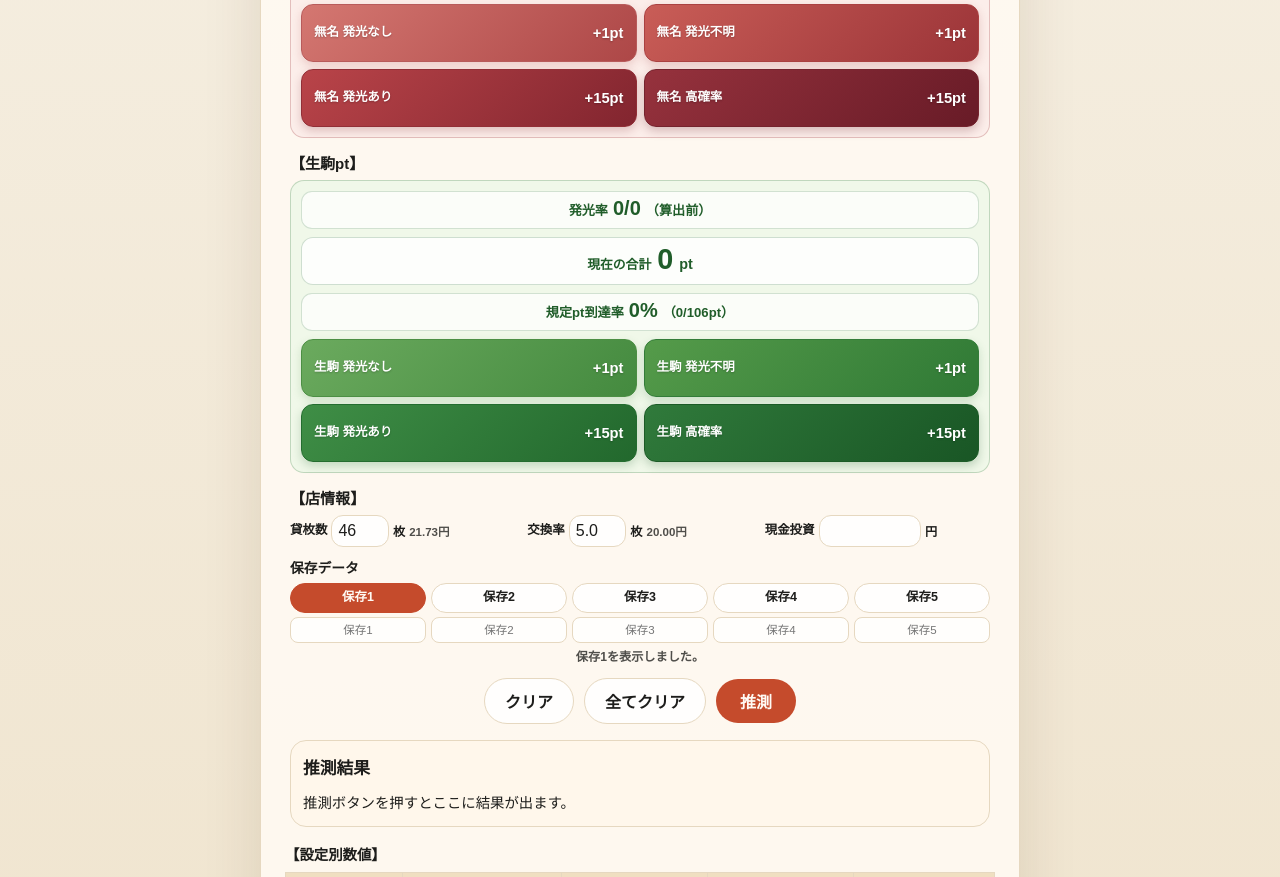
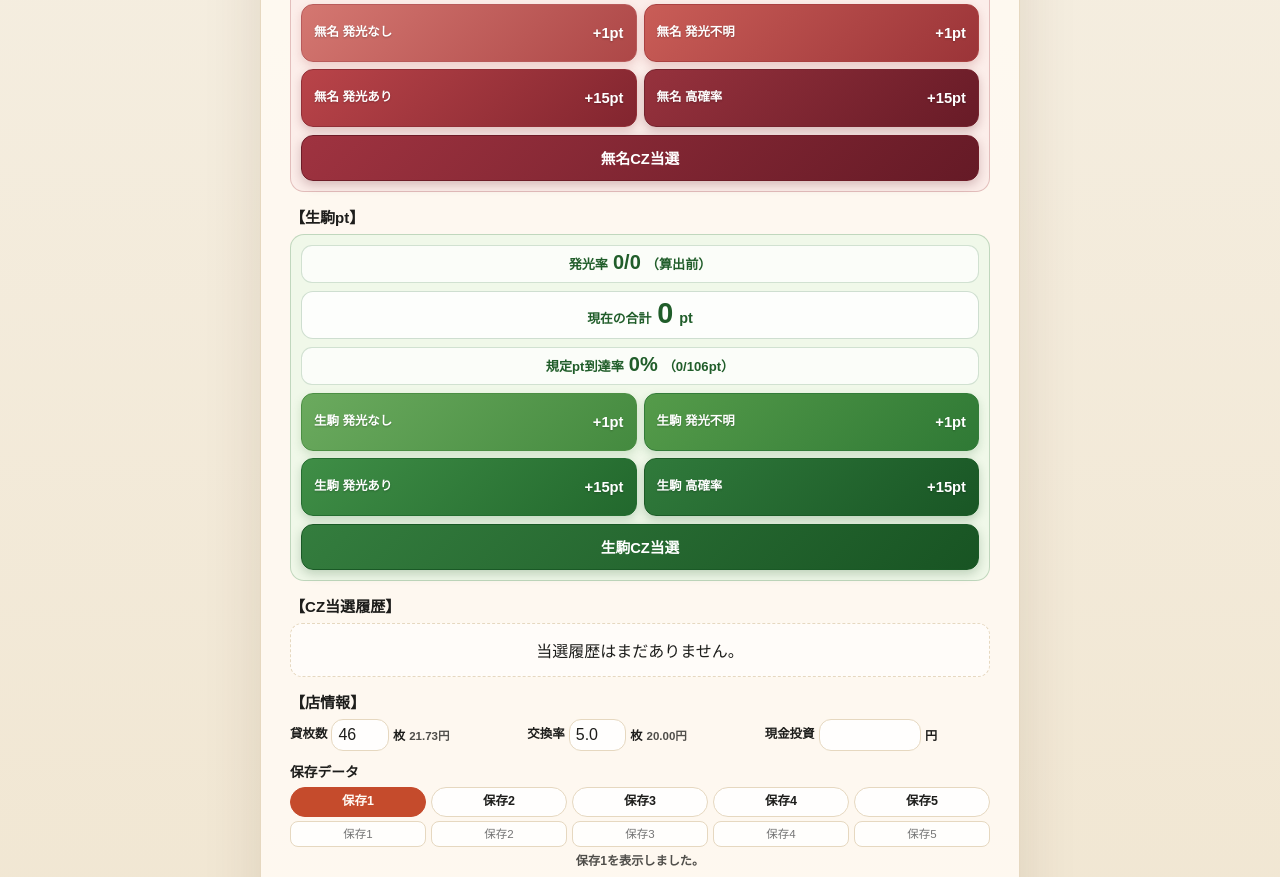
Before and after one commit to umedademu/suisoku, a Next.js app: page /kabaneri2 in a window 1280 px wide. Shown: the part 660-1537 px from the top of the page. Built offline with nearby package versions, Linux system fonts and the light colour scheme.

Commit message:
カバネリ2にCZ当選履歴を追加

```diff
--- a/app/globals.css
+++ b/app/globals.css
@@ -605,6 +605,51 @@ a {
   gap: 7px;
 }
 
+.character-cz-win-button {
+  min-height: 46px;
+  border: 1px solid transparent;
+  border-radius: 12px;
+  color: #ffffff;
+  cursor: pointer;
+  font: inherit;
+  font-size: 0.92rem;
+  font-weight: 800;
+  transition:
+    transform 0.15s ease,
+    filter 0.15s ease,
+    box-shadow 0.15s ease;
+}
+
+.character-cz-win-button-red {
+  border-color: #6e1c28;
+  background: linear-gradient(135deg, #9f3340, #651a26);
+  box-shadow: 0 4px 11px rgba(101, 26, 38, 0.25);
+}
+
+.character-cz-win-button-green {
+  border-color: #1a5926;
+  background: linear-gradient(135deg, #347d3e, #185423);
+  box-shadow: 0 4px 11px rgba(24, 84, 35, 0.24);
+}
+
+.character-cz-win-button:hover {
+  filter: brightness(1.07);
+  transform: translateY(-1px);
+}
+
+.character-cz-win-button:active {
+  transform: translateY(1px);
+}
+
+.character-cz-win-button:focus-visible {
+  outline: 3px solid rgba(112, 47, 47, 0.24);
+  outline-offset: 2px;
+}
+
+.character-cz-win-button-green:focus-visible {
+  outline-color: rgba(40, 121, 52, 0.28);
+}
+
 .character-point-button {
   display: grid;
   grid-template-columns: minmax(0, 1fr) max-content;
@@ -700,6 +745,53 @@ a {
 .character-point-button-points {
   font-size: 0.92rem;
   white-space: nowrap;
+}
+
+.character-cz-history-empty {
+  margin: 0;
+  border: 1px dashed var(--border);
+  border-radius: 12px;
+  background: rgba(255, 255, 255, 0.58);
+  color: var(--muted);
+  padding: 14px;
+  text-align: center;
+}
+
+.character-cz-history-wrap {
+  margin-top: 0;
+}
+
+.character-cz-history-table {
+  min-width: 480px;
+  table-layout: fixed;
+}
+
+.character-cz-history-table th:first-child {
+  width: 12%;
+}
+
+.character-cz-history-table th:nth-child(2) {
+  width: 28%;
+}
+
+.character-cz-history-table th:nth-child(3),
+.character-cz-history-table th:nth-child(4) {
+  width: 30%;
+}
+
+.character-cz-history-main,
+.character-cz-history-sub {
+  display: block;
+}
+
+.character-cz-history-main {
+  font-size: 0.86rem;
+}
+
+.character-cz-history-sub {
+  margin-top: 2px;
+  color: var(--muted);
+  font-size: 0.68rem;
 }
 
 .number-input:focus {
--- a/app/kabaneri2/page.tsx
+++ b/app/kabaneri2/page.tsx
@@ -72,6 +72,13 @@ type CycleInputGroup = {
   rows: CycleInputRow[];
 };
 
+const CHARACTER_STANDARD_POINTS = {
+  無名: 108,
+  生駒: 106
+} as const;
+
+type KabaneriCharacter = keyof typeof CHARACTER_STANDARD_POINTS;
+
 type CharacterPointButton = {
   key: string;
   label: string;
@@ -82,7 +89,7 @@ type CharacterPointButton = {
 
 type CharacterPointGroup = {
   title: string;
-  character: "無名" | "生駒";
+  character: KabaneriCharacter;
   pointKey: "mumeiPoints" | "ikomaPoints";
   standardPoints: 108 | 106;
   noLightCountKey: "mumeiNoLightCount" | "ikomaNoLightCount";
@@ -91,7 +98,24 @@ type CharacterPointGroup = {
   pointButtons: CharacterPointButton[];
 };
 
-type InputGroup = StandardInputGroup | CycleInputGroup | CharacterPointGroup;
+type CharacterHistoryGroup = {
+  title: string;
+  history: true;
+};
+
+type CharacterPointHistoryEntry = {
+  character: KabaneriCharacter;
+  points: number;
+  noLightCount: number;
+  withLightCount: number;
+  recordedAt: number;
+};
+
+type InputGroup =
+  | StandardInputGroup
+  | CycleInputGroup
+  | CharacterPointGroup
+  | CharacterHistoryGroup;
 
 type DetailColumn = {
   label: string;
@@ -204,6 +228,10 @@ const inputGroups: InputGroup[] = [
     ]
   },
   {
+    title: "CZ当選履歴",
+    history: true
+  },
+  {
     title: "店情報",
     fields: [
       {
@@ -242,6 +270,7 @@ const initialValues: Record<string, string> = {
   ikomaPoints: "0",
   ikomaNoLightCount: "0",
   ikomaWithLightCount: "0",
+  characterPointHistory: "[]",
   medalRent: "46",
   exchangeRate: "5.0",
   cashInvestment: ""
@@ -371,11 +400,143 @@ function formatCycleSummary(hits: number, trials: number) {
   return `${hits}/${trials} (${((hits / trials) * 100).toFixed(1)}%)`;
 }
 
+function toNonNegativeInteger(value: unknown) {
+  const numberValue = Number(value);
+
+  return Number.isFinite(numberValue) ? Math.max(0, Math.trunc(numberValue)) : 0;
+}
+
+function parseCharacterPointHistory(value: string) {
+  try {
+    const parsed = JSON.parse(value) as unknown;
+
+    if (!Array.isArray(parsed)) {
+      return [];
+    }
+
+    return parsed
+      .flatMap<CharacterPointHistoryEntry>((item) => {
+        if (typeof item !== "object" || item === null || Array.isArray(item)) {
+          return [];
+        }
+
+        const entry = item as Record<string, unknown>;
+
+        if (entry.character !== "無名" && entry.character !== "生駒") {
+          return [];
+        }
+
+        const recordedAt = Number(entry.recordedAt);
+
+        return [
+          {
+            character: entry.character,
+            points: toNonNegativeInteger(entry.points),
+            noLightCount: toNonNegativeInteger(entry.noLightCount),
+            withLightCount: toNonNegativeInteger(entry.withLightCount),
+            recordedAt: Number.isFinite(recordedAt) ? recordedAt : 0
+          }
+        ];
+      })
+      .sort((first, second) => second.recordedAt - first.recordedAt);
+  } catch {
+    return [];
+  }
+}
+
+function calculateCharacterPointProgress(points: number, standardPoints: number) {
+  const percentage = Math.min(120, (points / standardPoints) * 100);
+  const roundedPercentage = Math.round(percentage * 10) / 10;
+
+  return {
+    points,
+    percentageText: `${Number.isInteger(roundedPercentage) ? roundedPercentage.toFixed(0) : roundedPercentage.toFixed(1)}%`
+  };
+}
+
+function calculateCharacterLightRate(noLightCount: number, withLightCount: number) {
+  const denominator = noLightCount + withLightCount;
+
+  return {
+    numerator: withLightCount,
+    denominator,
+    percentageText:
+      denominator > 0 ? `${((withLightCount / denominator) * 100).toFixed(1)}%` : "算出前"
+  };
+}
+
+function mergeKabaneriInputValues(
+  slotValues: Array<Record<string, string>>,
+  defaultMergedValues: Record<string, string>
+) {
+  const mergedHistory = slotValues
+    .flatMap((values) => parseCharacterPointHistory(values.characterPointHistory ?? "[]"))
+    .sort((first, second) => second.recordedAt - first.recordedAt);
+
+  return {
+    ...defaultMergedValues,
+    characterPointHistory: JSON.stringify(mergedHistory)
+  };
+}
+
+function CharacterCzHistory({ history }: { history: CharacterPointHistoryEntry[] }) {
+  if (history.length === 0) {
+    return <p className="character-cz-history-empty">当選履歴はまだありません。</p>;
+  }
+
+  return (
+    <div className="table-wrap character-cz-history-wrap">
+      <table className="data-table data-table-compact character-cz-history-table">
+        <thead>
+          <tr>
+            <th scope="col">回</th>
+            <th scope="col">当選CZ</th>
+            <th scope="col">獲得pt</th>
+            <th scope="col">発光</th>
+          </tr>
+        </thead>
+        <tbody>
+          {history.map((entry, index) => {
+            const pointProgress = calculateCharacterPointProgress(
+              entry.points,
+              CHARACTER_STANDARD_POINTS[entry.character]
+            );
+            const lightRate = calculateCharacterLightRate(
+              entry.noLightCount,
+              entry.withLightCount
+            );
+
+            return (
+              <tr key={`${entry.recordedAt}-${entry.character}-${index}`}>
+                <th scope="row">{history.length - index}</th>
+                <td>{entry.character}CZ</td>
+                <td>
+                  <strong className="character-cz-history-main">{entry.points}pt</strong>
+                  <span className="character-cz-history-sub">{pointProgress.percentageText}</span>
+                </td>
+                <td>
+                  <strong className="character-cz-history-main">
+                    {lightRate.numerator}/{lightRate.denominator}
+                  </strong>
+                  <span className="character-cz-history-sub">{lightRate.percentageText}</span>
+                </td>
+              </tr>
+            );
+          })}
+        </tbody>
+      </table>
+    </div>
+  );
+}
+
 export default function Kabaneri2Page() {
   const [inputValues, setInputValues] = useState<Record<string, string>>(initialValues);
   const [estimateResult, setEstimateResult] = useState<EstimateResult | null>(null);
   const [errorMessage, setErrorMessage] = useState("");
   const [hasLoadedSavedValues, setHasLoadedSavedValues] = useState(false);
+  const characterPointHistory = parseCharacterPointHistory(
+    inputValues.characterPointHistory ?? "[]"
+  );
 
   const resetResults = () => {
     setEstimateResult(null);
@@ -387,6 +548,7 @@ export default function Kabaneri2Page() {
     inputValues,
     initialValues,
     isReady: hasLoadedSavedValues,
+    mergeValues: mergeKabaneriInputValues,
     onLoad: (nextValues) => {
       setInputValues(nextValues);
       resetResults();
@@ -443,30 +605,34 @@ export default function Kabaneri2Page() {
     Math.max(0, Math.trunc(toNumber(inputValues[pointKey] ?? "0")));
   const getCharacterPointProgress = (group: CharacterPointGroup) => {
     const points = getCharacterPoints(group.pointKey);
-    const percentage = Math.min(120, (points / group.standardPoints) * 100);
-    const roundedPercentage = Math.round(percentage * 10) / 10;
 
-    return {
-      points,
-      percentageText: `${Number.isInteger(roundedPercentage) ? roundedPercentage.toFixed(0) : roundedPercentage.toFixed(1)}%`
-    };
+    return calculateCharacterPointProgress(points, group.standardPoints);
   };
   const getCharacterLightRate = (group: CharacterPointGroup) => {
-    const noLightCount = Math.max(
+    const currentNoLightCount = Math.max(
       0,
       Math.trunc(toNumber(inputValues[group.noLightCountKey] ?? "0"))
     );
-    const withLightCount = Math.max(
+    const currentWithLightCount = Math.max(
       0,
       Math.trunc(toNumber(inputValues[group.withLightCountKey] ?? "0"))
     );
-    const totalCount = noLightCount + withLightCount;
+    const historyCounts = characterPointHistory.reduce(
+      (totals, entry) => {
+        if (entry.character === group.character) {
+          totals.noLightCount += entry.noLightCount;
+          totals.withLightCount += entry.withLightCount;
+        }
 
-    return {
-      numerator: withLightCount,
-      denominator: totalCount,
-      percentageText: totalCount > 0 ? `${((withLightCount / totalCount) * 100).toFixed(1)}%` : "算出前"
-    };
+        return totals;
+      },
+      { noLightCount: 0, withLightCount: 0 }
+    );
+
+    return calculateCharacterLightRate(
+      historyCounts.noLightCount + currentNoLightCount,
+      historyCounts.withLightCount + currentWithLightCount
+    );
   };
 
   const handleInputChange = (key: string, value: string) => {
@@ -502,6 +668,35 @@ export default function Kabaneri2Page() {
       }
 
       return nextValues;
+    });
+  };
+
+  const handleCharacterCzWin = (group: CharacterPointGroup) => {
+    setInputValues((current) => {
+      const historyEntry: CharacterPointHistoryEntry = {
+        character: group.character,
+        points: Math.max(0, Math.trunc(toNumber(current[group.pointKey] ?? "0"))),
+        noLightCount: Math.max(
+          0,
+          Math.trunc(toNumber(current[group.noLightCountKey] ?? "0"))
+        ),
+        withLightCount: Math.max(
+          0,
+          Math.trunc(toNumber(current[group.withLightCountKey] ?? "0"))
+        ),
+        recordedAt: Date.now()
+      };
+      const currentHistory = parseCharacterPointHistory(
+        current.characterPointHistory ?? "[]"
+      );
+
+      return {
+        ...current,
+        [group.pointKey]: "0",
+        [group.noLightCountKey]: "0",
+        [group.withLightCountKey]: "0",
+        characterPointHistory: JSON.stringify([historyEntry, ...currentHistory])
+      };
     });
   };
 
@@ -694,7 +889,9 @@ export default function Kabaneri2Page() {
                 <p className="group-title">【{group.title}】</p>
                 {"note" in group ? <p className="group-note">{group.note}</p> : null}
               </div>
-              {"fields" in group ? (
+              {"history" in group ? (
+                <CharacterCzHistory history={characterPointHistory} />
+              ) : "fields" in group ? (
                 <div className={`input-row input-row-${Math.min(group.fields.length, 3)}`}>
                   {group.fields.map((field) => (
                     <div className="input-field-wrap" key={field.key}>
@@ -839,6 +1036,13 @@ export default function Kabaneri2Page() {
                       </button>
                     ))}
                   </div>
+                  <button
+                    className={`character-cz-win-button character-cz-win-button-${group.theme}`}
+                    type="button"
+                    onClick={() => handleCharacterCzWin(group)}
+                  >
+                    {group.character}CZ当選
+                  </button>
                 </div>
               )}
             </section>
--- a/lib/app-info.ts
+++ b/lib/app-info.ts
@@ -1,3 +1,3 @@
-export const APP_VERSION = "0.81";
+export const APP_VERSION = "0.82";
 
 export const APP_TITLE = `推測ツールv${APP_VERSION}`;
```
Also changed, not shown: app/save-slots.tsx (+11 -1 lines), 1 other file (tests, documents, lock files or other folders).
